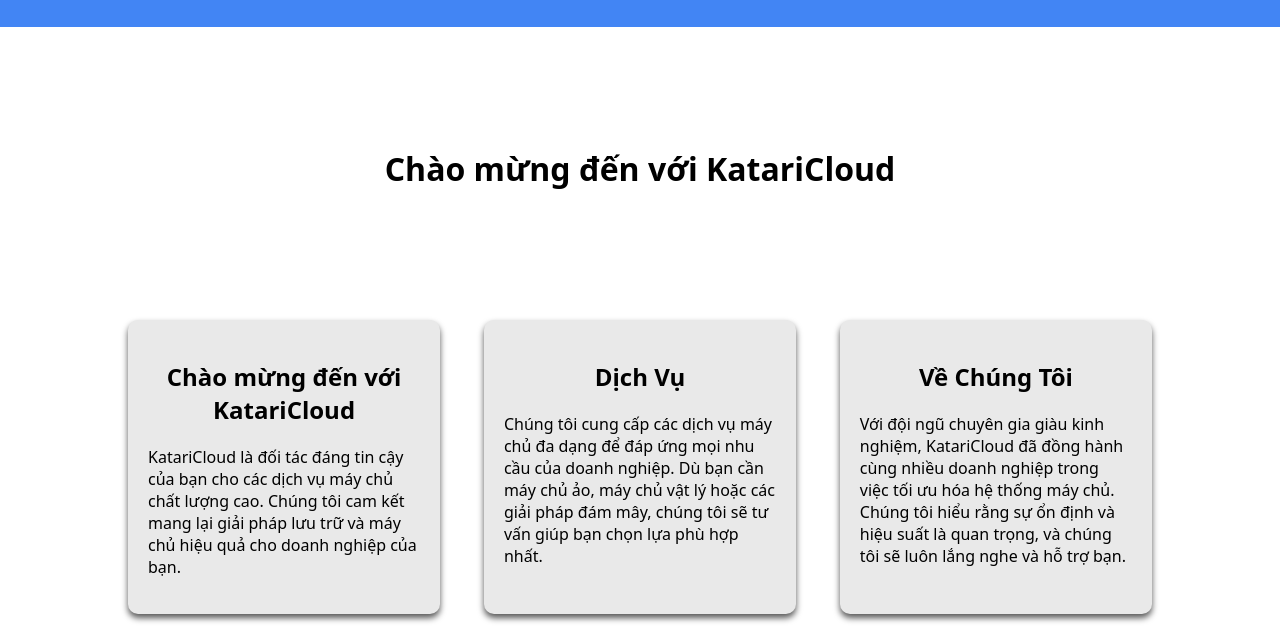
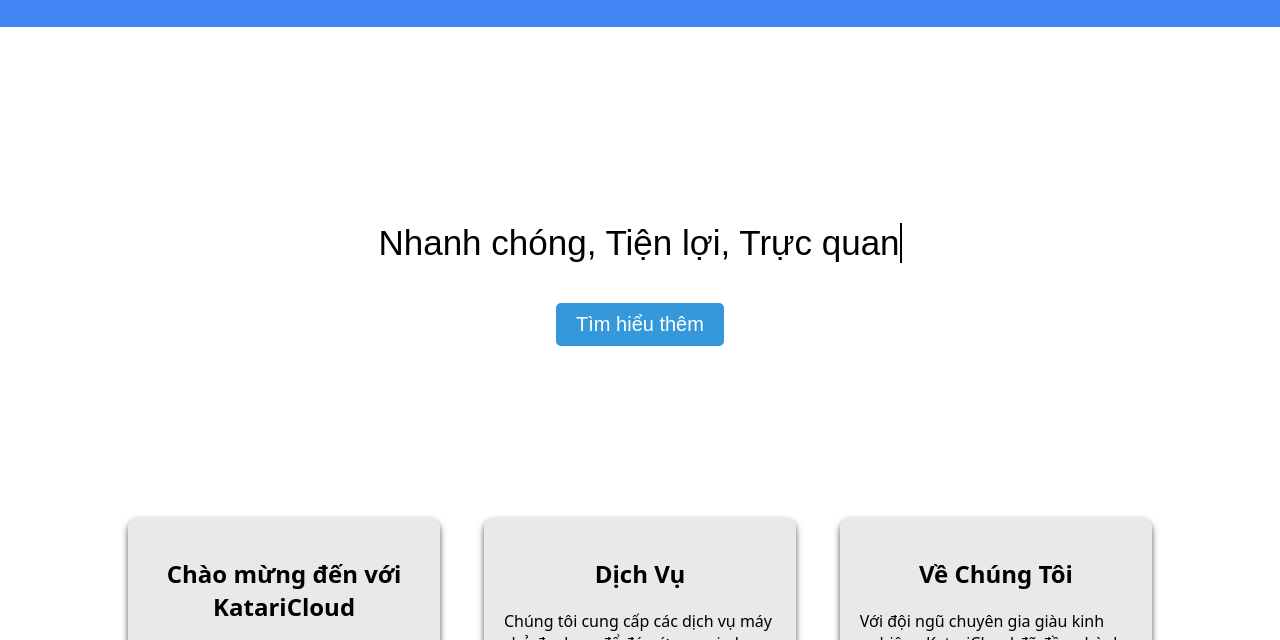
Before and after one commit to DucManh206/kcl-web-host, a plain HTML site: page main/main.html in a window 1280 px wide. Shown: the part 93-733 px from the top of the page. Drawn offline with Linux system fonts and the light colour scheme.

Commit message:
thêm typing text
ok

```diff
--- a/loading.css
+++ b/loading.css
@@ -6,7 +6,7 @@
     left: 0;
     width: 100%;
     height: 100%;
-    background-color: #1a1a1a; /* Màu nền tối */
+    background-color: #272727; /* Màu nền tối */
     display: flex;
     align-items: center;
     justify-content: center;
--- a/loading.js
+++ b/loading.js
@@ -3,5 +3,5 @@ document.addEventListener("DOMContentLoaded", function () {
     setTimeout(function () {
         // Redirect to the main page
         window.location.href = "/main/main.html";
-    }, 3000); // 3000 milliseconds (3 seconds) as an example
+    }, 2000); // 3000 milliseconds (3 seconds) as an example
 });
--- a/main/main.html
+++ b/main/main.html
@@ -28,7 +28,14 @@
             </nav>
         </div>
     </header>
-    <h1 class="welcome">Chào mừng đến với KatariCloud</h1>
+    <div id="container">
+        <div id="typing-text-container">
+            <p id="typing-text"></p>
+            <div id="learn-more-btn-container">
+                <button onclick="handleLearnMoreClick()">Tìm hiểu thêm</button>
+            </div>
+        </div>
+    </div>
     <main class="container">
 
         <section class="introduction">
--- a/main/script.js
+++ b/main/script.js
@@ -83,3 +83,31 @@ document.addEventListener("DOMContentLoaded", function () {
         });
     }
 });
+
+
+document.addEventListener("DOMContentLoaded", function () {
+    const typingText = document.getElementById("typing-text");
+    const learnMoreBtnContainer = document.getElementById("learn-more-btn-container");
+
+    const textToType = "Nhanh chóng, Tiện lợi, Trực quan";
+    let index = 0;
+
+    function typeText() {
+        if (index < textToType.length) {
+            typingText.innerHTML += textToType.charAt(index);
+            index++;
+            setTimeout(typeText, 100);
+        } else {
+            // Hiển thị nút "Learn More" khi chữ đã gõ xong
+            learnMoreBtnContainer.style.opacity = 1;
+        }
+    }
+
+    // Bắt đầu gõ chữ khi trang web được tải
+    typeText();
+});
+
+function handleLearnMoreClick() {
+    alert("test done");
+    // Thêm xử lý khi nút "Learn More" được click
+}
--- a/main/styles.css
+++ b/main/styles.css
@@ -10,13 +10,6 @@ body {
 
 h1 {
     margin: 0;
-}
-
-.welcome {
-    padding-top: 120px;
-    padding-bottom: 120px;
-    text-align-last: auto;
-    text-align: center;
 }
 
 h2 {
@@ -190,3 +183,43 @@ body.dark-mode {
         width: calc(30% - 35px);
     }
 }
+
+#container {
+    display: flex;
+    align-items: center;
+    justify-content: center;
+    height: 60vh;
+}
+
+#typing-text-container {
+    text-align: center;
+}
+
+#typing-text {
+    font-size: 35px;
+    font-family: Arial, Helvetica, sans-serif;
+    overflow: hidden;
+    border-right: 2px solid #000;
+    display: inline-block;
+}
+
+#learn-more-btn-container {
+    opacity: 0; /* Ẩn nút "Learn More" ban đầu */
+    transition: opacity 0.5s ease-in-out;
+    margin-top: 0px;
+}
+
+#learn-more-btn-container button {
+    padding: 10px 20px;
+    font-size: 20px;
+    background-color: #3498db;
+    color: #fff;
+    border: none;
+    border-radius: 5px;
+    cursor: pointer;
+    transition: background-color 0.3s;
+}
+
+#learn-more-btn-container button:hover {
+    background-color: #2980b9;
+}
```
